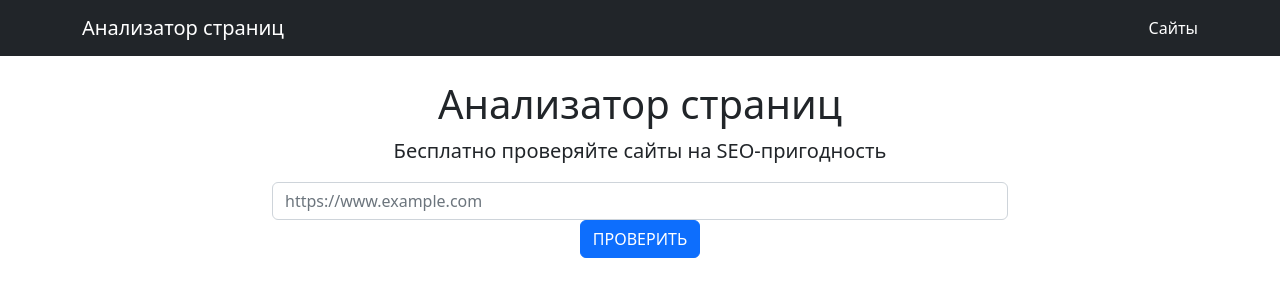
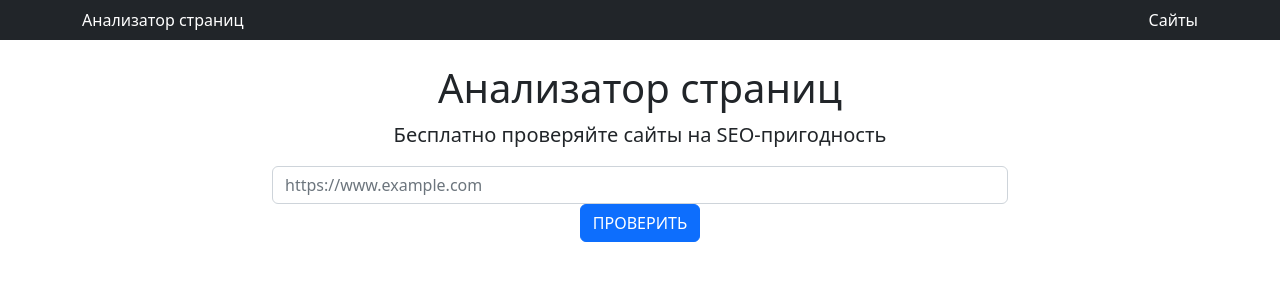
Before and after one commit to volhapunko/python-project-83, a Flask app: page / in a window 1280 px wide. Shown: the top 300 px of the page. Run offline with Flask 3, Linux system fonts and the light colour scheme.

Commit message:
Fix nav gap

```diff
--- a/page_analyzer/templates/base.html
+++ b/page_analyzer/templates/base.html
@@ -9,8 +9,8 @@
   <body>
     <nav class="navbar bg-dark" data-bs-theme="dark">
         <div class="container d-flex gap-3">
-            <a class="navbar-brand text-white" href="#">Анализатор страниц</a>
-            <a class="nav-link text-white" href="#">Сайты</a>
+            <a class="text-white text-decoration-none" href="/">Анализатор страниц</a>
+            <a class="text-white text-decoration-none" href="#">Сайты</a>
         </div>
     </nav>
     <main class="container mt-4">
```
